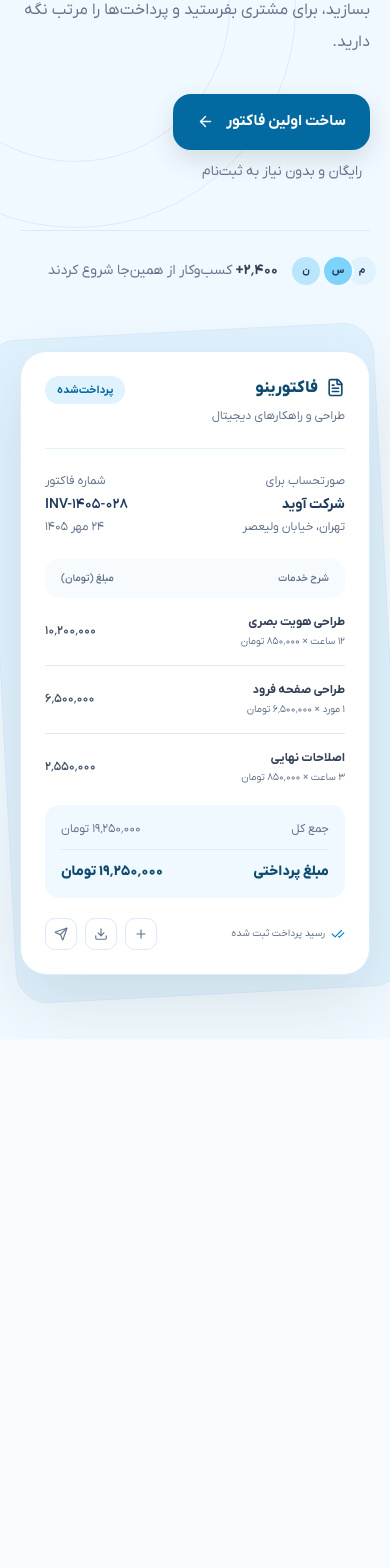
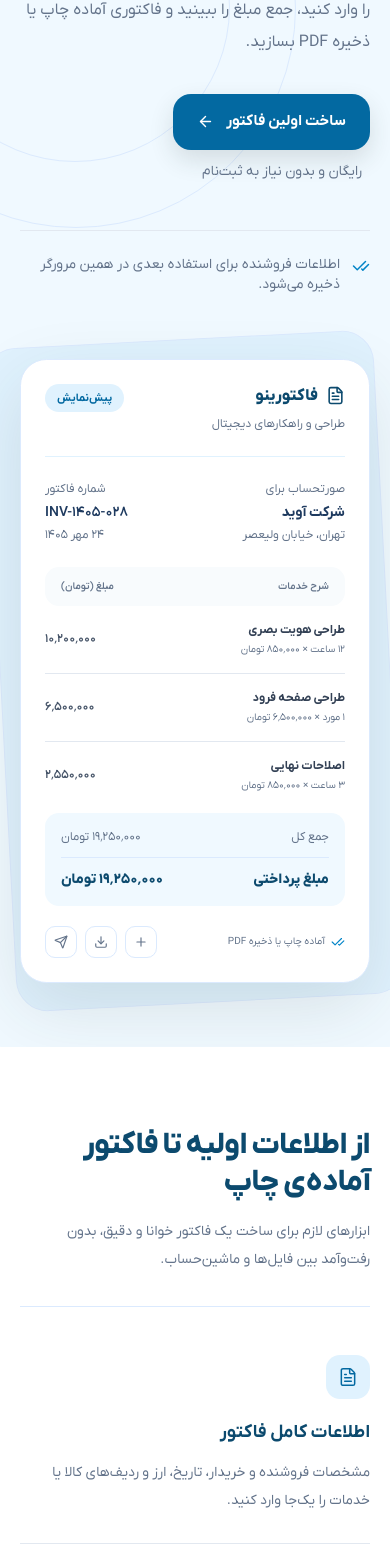
Before and after one commit to soheilghanbary/invoice-maker, a Next.js app: page / in a window 390 px wide. Shown: the part 369-1937 px from the top of the page. Before the commit the page ends 1408 px from the top, so only its background shows below. Built offline with nearby package versions, Linux system fonts and the light colour scheme.

Commit message:
add more home sections

```diff
--- a/biome.json
+++ b/biome.json
@@ -1,5 +1,5 @@
 {
-  "$schema": "https://biomejs.dev/schemas/2.4.2/schema.json",
+  "$schema": "./node_modules/@biomejs/biome/configuration_schema.json",
   "vcs": {
     "enabled": true,
     "clientKind": "git",
--- a/src/app/globals.css
+++ b/src/app/globals.css
@@ -122,7 +122,7 @@
     @apply border-border outline-ring/50;
   }
   body {
-    @apply bg-background text-foreground;
+    @apply bg-background text-foreground scroll-smooth;
   }
   html {
     @apply font-sans;
@@ -130,7 +130,7 @@
   html,
   body {
     max-width: 100%;
-    overflow-x: clip !important;
+    overflow-x: clip;
   }
 }
 
@@ -143,66 +143,66 @@
   html,
   body {
     width: 196mm;
-    min-height: 0 !important;
-    height: auto !important;
-    margin: 0 !important;
-    overflow: hidden !important;
-    background: #ffffff !important;
+    min-height: 0;
+    height: auto;
+    margin: 0;
+    overflow: hidden;
+    background: #ffffff;
   }
 
   body * {
-    visibility: hidden !important;
+    visibility: hidden;
   }
 
   #invoice-app {
     width: 100%;
-    min-height: 0 !important;
-    background: #ffffff !important;
+    min-height: 0;
+    background: #ffffff;
   }
 
   #invoice-app > header,
   #invoice-app > main {
-    display: none !important;
+    display: none;
   }
 
   #invoice-preview-overlay {
-    position: static !important;
-    inset: auto !important;
-    display: block !important;
-    overflow: visible !important;
-    padding: 0 !important;
-    background: transparent !important;
-    backdrop-filter: none !important;
+    position: static;
+    inset: auto;
+    display: block;
+    overflow: visible;
+    padding: 0;
+    background: transparent;
+    backdrop-filter: none;
   }
 
   #invoice-preview-overlay > section {
-    display: block !important;
-    width: 100% !important;
-    max-width: none !important;
-    max-height: none !important;
-    overflow: visible !important;
-    border: 0 !important;
-    border-radius: 0 !important;
-    box-shadow: none !important;
+    display: block;
+    width: 100%;
+    max-width: none;
+    max-height: none;
+    overflow: visible;
+    border: 0;
+    border-radius: 0;
+    box-shadow: none;
   }
 
   #invoice-page {
-    width: 100% !important;
-    min-height: 0 !important;
-    padding: 0 !important;
-    box-shadow: none !important;
+    width: 100%;
+    min-height: 0;
+    padding: 0;
+    box-shadow: none;
   }
 
   #invoice-print,
   #invoice-print * {
-    visibility: visible !important;
+    visibility: visible;
   }
 
   #invoice-print {
     position: relative;
     width: var(--invoice-print-width, 100%);
-    padding: 0 !important;
-    color-adjust: exact;
+    padding: 0;
+    accent-color: exact;
     print-color-adjust: exact;
     zoom: var(--invoice-print-scale, 1);
     break-inside: avoid;
--- a/src/app/page.tsx
+++ b/src/app/page.tsx
@@ -1,11 +1,19 @@
+import { FeaturesSection } from "@/components/features-section";
 import { HeroSection } from "@/components/hero-section";
+import { HomeCtaSection } from "@/components/home-cta-section";
+import { SiteFooter } from "@/components/site-footer";
 import { SiteHeader } from "@/components/site-header";
 
 export default function Home() {
   return (
     <div className="flex min-h-screen flex-col bg-[#f8fbfd]">
       <SiteHeader />
-      <HeroSection />
+      <main>
+        <HeroSection />
+        <FeaturesSection />
+        <HomeCtaSection />
+      </main>
+      <SiteFooter />
     </div>
   );
 }
--- /dev/null
+++ b/src/components/features-section.tsx
@@ -0,0 +1,64 @@
+import { Calculator, FileText, PrinterCheck } from "lucide-react";
+
+const features = [
+  {
+    icon: FileText,
+    title: "اطلاعات کامل فاکتور",
+    description:
+      "مشخصات فروشنده و خریدار، تاریخ، ارز و ردیف‌های کالا یا خدمات را یک‌جا وارد کنید.",
+  },
+  {
+    icon: Calculator,
+    title: "جمع‌بندی زنده و دقیق",
+    description:
+      "مبلغ هر ردیف و جمع نهایی هم‌زمان محاسبه می‌شود؛ تخفیف و مالیات ۱۰٪ هم قابل تنظیم است.",
+  },
+  {
+    icon: PrinterCheck,
+    title: "آماده چاپ و PDF",
+    description:
+      "قبل از چاپ، نمای نهایی را بررسی کنید و نسخه‌ی مرتب A4 را چاپ یا به صورت PDF ذخیره کنید.",
+  },
+];
+
+export function FeaturesSection() {
+  return (
+    <section
+      id="features"
+      aria-labelledby="features-title"
+      className="bg-white"
+    >
+      <div className="mx-auto max-w-7xl px-5 py-20 sm:px-8 sm:py-24 lg:px-12">
+        <div className="mb-12 flex flex-col gap-4 border-b border-[#dbeafe] pb-8 md:flex-row md:items-end md:justify-between">
+          <h2
+            id="features-title"
+            className="max-w-xl text-3xl font-extrabold leading-tight tracking-tight text-[#0c4a6e] sm:text-4xl"
+          >
+            از اطلاعات اولیه تا فاکتور آماده‌ی چاپ
+          </h2>
+          <p className="max-w-md text-sm leading-7 text-[#64748b] sm:text-base">
+            ابزارهای لازم برای ساخت یک فاکتور خوانا و دقیق، بدون رفت‌وآمد بین
+            فایل‌ها و ماشین‌حساب.
+          </p>
+        </div>
+
+        <div className="grid gap-x-8 md:grid-cols-3">
+          {features.map(({ icon: Icon, title, description }) => (
+            <article
+              key={title}
+              className="border-b border-[#e2e8f0] py-7 first:pt-0 last:border-b-0 md:border-b-0 md:border-r md:py-2 md:pr-8 md:first:pr-0 md:last:border-r-0"
+            >
+              <span className="mb-5 flex size-11 items-center justify-center rounded-xl bg-[#e0f2fe] text-[#0369a1]">
+                <Icon size={20} strokeWidth={1.8} />
+              </span>
+              <h3 className="text-lg font-bold text-[#0c4a6e]">{title}</h3>
+              <p className="mt-3 max-w-sm text-sm leading-7 text-[#64748b]">
+                {description}
+              </p>
+            </article>
+          ))}
+        </div>
+      </div>
+    </section>
+  );
+}
--- a/src/components/hero-section.tsx
+++ b/src/components/hero-section.tsx
@@ -1,116 +1,198 @@
+import {
+  ArrowLeft,
+  Check,
+  CheckCheck,
+  Clock3,
+  Download,
+  FileText,
+  Plus,
+  Send,
+} from "lucide-react";
 import Link from "next/link";
-import { ArrowLeft, Check, CheckCheck, Clock3, Download, FileText, Plus, Send } from "lucide-react";
 
 const invoiceRows = [
-  { title: "طراحی هویت بصری", detail: "۱۲ ساعت × ۸۵۰٬۰۰۰ تومان", amount: "۱۰٬۲۰۰٬۰۰۰" },
-  { title: "طراحی صفحه فرود", detail: "۱ مورد × ۶٬۵۰۰٬۰۰۰ تومان", amount: "۶٬۵۰۰٬۰۰۰" },
-  { title: "اصلاحات نهایی", detail: "۳ ساعت × ۸۵۰٬۰۰۰ تومان", amount: "۲٬۵۵۰٬۰۰۰" },
+  {
+    title: "طراحی هویت بصری",
+    detail: "۱۲ ساعت × ۸۵۰٬۰۰۰ تومان",
+    amount: "۱۰٬۲۰۰٬۰۰۰",
+  },
+  {
+    title: "طراحی صفحه فرود",
+    detail: "۱ مورد × ۶٬۵۰۰٬۰۰۰ تومان",
+    amount: "۶٬۵۰۰٬۰۰۰",
+  },
+  {
+    title: "اصلاحات نهایی",
+    detail: "۳ ساعت × ۸۵۰٬۰۰۰ تومان",
+    amount: "۲٬۵۵۰٬۰۰۰",
+  },
 ];
 
 export function HeroSection() {
   return (
-    <main id="home" className="relative isolate overflow-hidden bg-[#f0f9ff]">
+    <section
+      id="home"
+      aria-labelledby="hero-title"
+      className="relative isolate overflow-hidden bg-[#f0f9ff]"
+    >
       <div className="pointer-events-none absolute -left-36 top-20 size-[440px] rounded-full border border-[#dbeafe]" />
       <div className="pointer-events-none absolute -left-20 top-36 size-[310px] rounded-full border border-[#dbeafe]" />
-      <section id="features" className="relative mx-auto grid min-h-[670px] max-w-7xl items-center gap-16 px-5 py-16 sm:px-8 md:py-20 lg:grid-cols-[1fr_0.95fr] lg:gap-20 lg:px-12">
+      <div className="relative mx-auto grid min-h-[670px] max-w-7xl items-center gap-16 px-5 py-16 sm:px-8 md:py-20 lg:grid-cols-[1fr_0.95fr] lg:gap-20 lg:px-12">
         <div className="max-w-xl text-right">
           <div className="mb-7 inline-flex items-center gap-2 rounded-full border border-[#dbeafe] bg-white/70 px-3.5 py-2 text-xs font-semibold text-[#0369a1]">
             <span className="size-1.5 rounded-full bg-[#38bdf8]" />
             ساده، دقیق، آماده ارسال
           </div>
-          <h1 className="text-[clamp(2.7rem,5.6vw,5rem)] font-extrabold leading-[1.2] tracking-[-0.055em] text-[#0c4a6e]">
+          <h1
+            id="hero-title"
+            className="text-[clamp(2.7rem,5.6vw,5rem)] font-extrabold leading-[1.2] tracking-[-0.055em] text-[#0c4a6e]"
+          >
             فاکتور حرفه‌ای،
             <br />
             <span className="text-[#0284c7]">در چند دقیقه.</span>
           </h1>
           <p className="mt-6 max-w-[31rem] text-base leading-8 text-[#64748b] sm:text-lg">
-            بدون فایل‌های پیچیده و حساب‌وکتاب دستی، فاکتور بسازید، برای مشتری بفرستید و پرداخت‌ها را مرتب نگه دارید.
+            بدون فایل‌های پیچیده و حساب‌وکتاب دستی، جزئیات را وارد کنید، جمع مبلغ
+            را ببینید و فاکتوری آماده چاپ یا ذخیره PDF بسازید.
           </p>
           <div className="mt-9 flex flex-wrap items-center gap-3">
-            <Link href="/invoice" className="inline-flex h-14 items-center gap-3 rounded-2xl bg-[#0369a1] px-6 text-[15px] font-bold text-white shadow-[0_10px_24px_rgba(39,60,50,0.14)] transition-transform hover:-translate-y-0.5 focus-visible:outline-2 focus-visible:outline-offset-3 focus-visible:outline-[#0369a1]">
+            <Link
+              href="/invoice"
+              className="inline-flex h-14 items-center gap-3 rounded-2xl bg-[#0369a1] px-6 text-[15px] font-bold text-white shadow-[0_10px_24px_rgba(39,60,50,0.14)] transition-transform hover:-translate-y-0.5 focus-visible:outline-2 focus-visible:outline-offset-3 focus-visible:outline-[#0369a1]"
+            >
               ساخت اولین فاکتور
               <ArrowLeft size={17} />
             </Link>
-            <span className="pr-2 text-sm text-[#64748b]">رایگان و بدون نیاز به ثبت‌نام</span>
+            <span className="pr-2 text-sm text-[#64748b]">
+              رایگان و بدون نیاز به ثبت‌نام
+            </span>
           </div>
-          <div className="mt-12 flex items-center gap-3 border-t border-[#e2e8f0] pt-6 text-sm text-[#64748b]">
-            <span className="flex -space-x-2 space-x-reverse">
-              {[
-                "bg-[#e0f2fe]",
-                "bg-[#7dd3fc]",
-                "bg-[#bae6fd]",
-              ].map((color, index) => (
-                <span key={color} className={`flex size-8 items-center justify-center rounded-full border-2 border-[#f0f9ff] ${color} text-[10px] font-bold text-[#1e3a5f]`}>
-                  {index === 0 ? "م" : index === 1 ? "س" : "ن"}
-                </span>
-              ))}
+          <div className="mt-12 flex items-start gap-3 border-t border-[#e2e8f0] pt-6 text-sm text-[#64748b]">
+            <CheckCheck size={18} className="mt-0.5 shrink-0 text-[#0284c7]" />
+            <span>
+              اطلاعات فروشنده برای استفاده بعدی در همین مرورگر ذخیره می‌شود.
             </span>
-            <span><strong className="font-bold text-[#334155]">۲٬۴۰۰+</strong> کسب‌وکار از همین‌جا شروع کردند</span>
           </div>
         </div>
 
-        <div id="invoice-preview" className="relative mx-auto w-full max-w-[490px] scroll-mt-24">
+        <div
+          id="invoice-preview"
+          className="relative mx-auto w-full max-w-[490px] scroll-mt-24"
+        >
           <div className="absolute -inset-5 -rotate-3 rounded-[2rem] border border-[#dbeafe] bg-[#e0f2fe]" />
-          <article aria-label="پیش‌نمایش فاکتور" className="relative rounded-[1.65rem] border border-[#dbeafe] bg-white p-6 shadow-[0_24px_70px_rgba(42,57,46,0.12)] sm:p-8">
+          <article
+            aria-label="پیش‌نمایش فاکتور"
+            className="relative rounded-[1.65rem] border border-[#dbeafe] bg-white p-6 shadow-[0_24px_70px_rgba(42,57,46,0.12)] sm:p-8"
+          >
             <div className="flex items-start justify-between border-b border-[#e0f2fe] pb-6">
               <div className="text-right">
                 <div className="flex items-center gap-2 text-[#0c4a6e]">
                   <FileText size={19} />
                   <span className="font-extrabold">فاکتورینو</span>
                 </div>
-                <p className="mt-2 text-xs text-[#64748b]">طراحی و راهکارهای دیجیتال</p>
+                <p className="mt-2 text-xs text-[#64748b]">
+                  طراحی و راهکارهای دیجیتال
+                </p>
               </div>
-              <div className="rounded-full bg-[#e0f2fe] px-3 py-1.5 text-[11px] font-bold text-[#0369a1]">پرداخت‌شده</div>
+              <div className="rounded-full bg-[#e0f2fe] px-3 py-1.5 text-[11px] font-bold text-[#0369a1]">
+                پیش‌نمایش
+              </div>
             </div>
 
             <div className="flex items-start justify-between py-6">
               <div className="text-right">
                 <p className="text-xs text-[#64748b]">صورتحساب برای</p>
-                <p className="mt-1.5 text-sm font-bold text-[#1e3a5f]">شرکت آوید</p>
-                <p className="mt-1 text-xs text-[#64748b]">تهران، خیابان ولیعصر</p>
+                <p className="mt-1.5 text-sm font-bold text-[#1e3a5f]">
+                  شرکت آوید
+                </p>
+                <p className="mt-1 text-xs text-[#64748b]">
+                  تهران، خیابان ولیعصر
+                </p>
               </div>
               <div className="text-left">
                 <p className="text-xs text-[#64748b]">شماره فاکتور</p>
-                <p className="mt-1.5 font-mono text-sm font-semibold text-[#1e3a5f]">INV-۱۴۰۵-۰۲۸</p>
+                <p className="mt-1.5 font-mono text-sm font-semibold text-[#1e3a5f]">
+                  INV-۱۴۰۵-۰۲۸
+                </p>
                 <p className="mt-1 text-xs text-[#64748b]">۲۴ مهر ۱۴۰۵</p>
               </div>
             </div>
 
             <div className="rounded-xl bg-[#f8fbfd] px-4 py-3 text-[10px] font-semibold text-[#64748b]">
-              <div className="grid grid-cols-[1fr_auto] gap-3"><span>شرح خدمات</span><span>مبلغ (تومان)</span></div>
+              <div className="grid grid-cols-[1fr_auto] gap-3">
+                <span>شرح خدمات</span>
+                <span>مبلغ (تومان)</span>
+              </div>
             </div>
             <div className="divide-y divide-[#e2e8f0]">
               {invoiceRows.map((row) => (
-                <div key={row.title} className="grid grid-cols-[1fr_auto] items-center gap-3 py-4">
+                <div
+                  key={row.title}
+                  className="grid grid-cols-[1fr_auto] items-center gap-3 py-4"
+                >
                   <div className="text-right">
-                    <p className="text-xs font-bold text-[#334155]">{row.title}</p>
-                    <p className="mt-1 text-[10px] text-[#64748b]">{row.detail}</p>
+                    <p className="text-xs font-bold text-[#334155]">
+                      {row.title}
+                    </p>
+                    <p className="mt-1 text-[10px] text-[#64748b]">
+                      {row.detail}
+                    </p>
                   </div>
-                  <span className="text-xs font-semibold tabular-nums text-[#475569]">{row.amount}</span>
+                  <span className="text-xs font-semibold tabular-nums text-[#475569]">
+                    {row.amount}
+                  </span>
                 </div>
               ))}
             </div>
 
             <div className="mt-1 rounded-xl bg-[#f0f9ff] p-4">
-              <div className="flex justify-between text-xs text-[#64748b]"><span>جمع کل</span><span>۱۹٬۲۵۰٬۰۰۰ تومان</span></div>
-              <div className="mt-3 flex justify-between border-t border-[#dbeafe] pt-3 text-sm font-extrabold text-[#0c4a6e]"><span>مبلغ پرداختی</span><span>۱۹٬۲۵۰٬۰۰۰ تومان</span></div>
+              <div className="flex justify-between text-xs text-[#64748b]">
+                <span>جمع کل</span>
+                <span>۱۹٬۲۵۰٬۰۰۰ تومان</span>
+              </div>
+              <div className="mt-3 flex justify-between border-t border-[#dbeafe] pt-3 text-sm font-extrabold text-[#0c4a6e]">
+                <span>مبلغ پرداختی</span>
+                <span>۱۹٬۲۵۰٬۰۰۰ تومان</span>
+              </div>
             </div>
 
             <div className="mt-5 flex items-center justify-between">
-              <div className="flex items-center gap-1.5 text-[10px] text-[#64748b]"><CheckCheck size={14} className="text-[#0284c7]" /> رسید پرداخت ثبت شده</div>
-              <div className="flex gap-2 text-[#64748b]"><button aria-label="افزودن" className="flex size-8 items-center justify-center rounded-lg border border-[#dbeafe]"><Plus size={14} /></button><button aria-label="دانلود" className="flex size-8 items-center justify-center rounded-lg border border-[#dbeafe]"><Download size={14} /></button><button aria-label="ارسال" className="flex size-8 items-center justify-center rounded-lg border border-[#dbeafe]"><Send size={14} /></button></div>
+              <div className="flex items-center gap-1.5 text-[10px] text-[#64748b]">
+                <CheckCheck size={14} className="text-[#0284c7]" /> آماده چاپ یا
+                ذخیره PDF
+              </div>
+              <div aria-hidden="true" className="flex gap-2 text-[#64748b]">
+                <span className="flex size-8 items-center justify-center rounded-lg border border-[#dbeafe]">
+                  <Plus size={14} />
+                </span>
+                <span className="flex size-8 items-center justify-center rounded-lg border border-[#dbeafe]">
+                  <Download size={14} />
+                </span>
+                <span className="flex size-8 items-center justify-center rounded-lg border border-[#dbeafe]">
+                  <Send size={14} />
+                </span>
+              </div>
             </div>
           </article>
 
           <div className="absolute -bottom-7 -right-8 hidden items-center gap-3 rounded-2xl border border-[#dbeafe] bg-white px-4 py-3 shadow-[0_12px_30px_rgba(42,57,46,0.1)] sm:flex">
-            <span className="flex size-9 items-center justify-center rounded-xl bg-[#e0f2fe] text-[#0284c7]"><Check size={17} /></span>
-            <span><span className="block text-xs font-bold text-[#334155]">پرداخت ثبت شد</span><span className="mt-1 block text-[10px] text-[#64748b]">همه‌چیز مرتب است</span></span>
+            <span className="flex size-9 items-center justify-center rounded-xl bg-[#e0f2fe] text-[#0284c7]">
+              <Check size={17} />
+            </span>
+            <span>
+              <span className="block text-xs font-bold text-[#334155]">
+                پیش‌نمایش آماده است
+              </span>
+              <span className="mt-1 block text-[10px] text-[#64748b]">
+                چاپ یا ذخیره به صورت PDF
+              </span>
+            </span>
           </div>
           <div className="absolute -left-8 top-24 hidden items-center gap-2 rounded-xl border border-[#dbeafe] bg-white px-3.5 py-3 text-xs font-semibold text-[#475569] shadow-[0_12px_30px_rgba(42,57,46,0.09)] sm:flex">
             <Clock3 size={15} className="text-[#0284c7]" /> آماده در چند دقیقه
           </div>
         </div>
-      </section>
-    </main>
+      </div>
+    </section>
   );
 }
--- /dev/null
+++ b/src/components/home-cta-section.tsx
@@ -0,0 +1,38 @@
+import { ArrowLeft, CheckCheck, FileText } from "lucide-react";
+import Link from "next/link";
+
+export function HomeCtaSection() {
+  return (
+    <section className="bg-white px-5 pb-20 sm:px-8 sm:pb-24 lg:px-12">
+      <div className="relative mx-auto flex max-w-7xl flex-col gap-8 overflow-hidden rounded-[2rem] bg-[#0c4a6e] px-6 py-10 text-white sm:px-10 sm:py-12 lg:flex-row lg:items-center lg:justify-between lg:px-14">
+        <div className="pointer-events-none absolute -left-16 -top-28 size-80 rounded-full border border-white/10" />
+        <div className="pointer-events-none absolute -left-4 -top-16 size-56 rounded-full border border-white/10" />
+
+        <div className="relative max-w-2xl">
+          <span className="mb-5 inline-flex size-11 items-center justify-center rounded-xl bg-white/10 text-[#bae6fd]">
+            <FileText size={21} />
+          </span>
+          <h2 className="text-2xl font-extrabold leading-tight tracking-tight sm:text-3xl">
+            فاکتور بعدی‌تان را همین‌جا بسازید.
+          </h2>
+          <p className="mt-3 max-w-xl text-sm leading-7 text-sky-100/80 sm:text-base">
+            رایگان شروع کنید؛ بدون ساخت حساب، با پیش‌نمایش و خروجی آماده‌ی چاپ.
+          </p>
+        </div>
+
+        <div className="relative flex shrink-0 flex-col items-start gap-3 sm:flex-row sm:items-center">
+          <Link
+            href="/invoice"
+            className="inline-flex h-12 items-center gap-2.5 rounded-xl bg-white px-5 text-sm font-bold text-[#0c4a6e] transition-colors hover:bg-sky-50 focus-visible:outline-2 focus-visible:outline-offset-3 focus-visible:outline-white"
+          >
+            ساخت فاکتور
+            <ArrowLeft size={16} />
+          </Link>
+          <span className="inline-flex items-center gap-2 text-xs text-sky-100/80">
+            <CheckCheck size={15} /> اطلاعات فروشنده در مرورگر شما می‌ماند
+          </span>
+        </div>
+      </div>
+    </section>
+  );
+}
--- a/src/components/invoice-form.tsx
+++ b/src/components/invoice-form.tsx
@@ -310,7 +310,7 @@ function InvoicePartyCard({
         {details.map(([label, value]) => (
           <div key={label} className="flex gap-2">
             <dt className="shrink-0 text-[#64748b]">{label}:</dt>
-            <dd className="min-w-0 break-words">{value}</dd>
+            <dd className="min-w-0 wrap-break-word">{value}</dd>
           </div>
         ))}
       </dl>
@@ -349,7 +349,7 @@ function InvoicePreview({
       <DialogContent
         id="invoice-preview-overlay"
         showCloseButton={false}
-        className="!fixed !inset-0 !left-0 !top-0 !z-50 !flex !w-full !max-w-none !translate-x-0 !translate-y-0 !flex-col !items-center !justify-center !gap-0 !rounded-none !bg-transparent !p-3 !ring-0 sm:!p-6"
+        className="fixed! inset-0 left-0 top-0 z-50 flex w-full max-w-none translate-x-0 translate-y-0 flex-col items-center justify-center gap-0 rounded-none bg-transparent p-3 ring-0 sm:p-6"
       >
         <section className="my-auto flex max-h-[94vh] w-full max-w-5xl flex-col overflow-hidden rounded-2xl bg-white shadow-2xl">
           <div className="flex shrink-0 items-center justify-between border-b border-[#e0f2fe] px-5 py-4 print:hidden">
--- /dev/null
+++ b/src/components/site-footer.tsx
@@ -0,0 +1,52 @@
+import { ArrowUpLeft, FileText } from "lucide-react";
+import Link from "next/link";
+
+const footerLinks = [
+  { label: "خانه", href: "#home" },
+  { label: "امکانات", href: "#features" },
+  { label: "نمونه فاکتور", href: "#invoice-preview" },
+];
+
+export function SiteFooter() {
+  return (
+    <footer className="border-t border-[#dbeafe] bg-[#f8fbfd]">
+      <div className="mx-auto flex max-w-7xl flex-col gap-7 px-5 py-8 sm:px-8 md:flex-row md:items-center md:justify-between lg:px-12">
+        <Link
+          href="#home"
+          aria-label="فاکتورینو، خانه"
+          className="flex w-fit items-center gap-2.5"
+        >
+          <span className="flex size-9 items-center justify-center rounded-xl bg-[#0369a1] text-[#bae6fd]">
+            <FileText size={17} strokeWidth={1.8} />
+          </span>
+          <span className="text-sm font-extrabold text-[#0c4a6e]">
+            فاکتورینو
+          </span>
+        </Link>
+
+        <nav
+          aria-label="پیوندهای پایین صفحه"
+          className="flex flex-wrap gap-x-6 gap-y-3"
+        >
+          {footerLinks.map((link) => (
+            <Link
+              key={link.href}
+              href={link.href}
+              className="text-sm text-[#64748b] transition-colors hover:text-[#0369a1] focus-visible:outline-2 focus-visible:outline-offset-4 focus-visible:outline-[#0369a1]"
+            >
+              {link.label}
+            </Link>
+          ))}
+          <Link
+            href="/invoice"
+            className="inline-flex items-center gap-1 text-sm font-semibold text-[#0369a1] transition-colors hover:text-[#0c4a6e] focus-visible:outline-2 focus-visible:outline-offset-4 focus-visible:outline-[#0369a1]"
+          >
+            ساخت فاکتور <ArrowUpLeft size={14} />
+          </Link>
+        </nav>
+
+        <p className="text-xs text-[#94a3b8]">© فاکتورینو</p>
+      </div>
+    </footer>
+  );
+}
```
